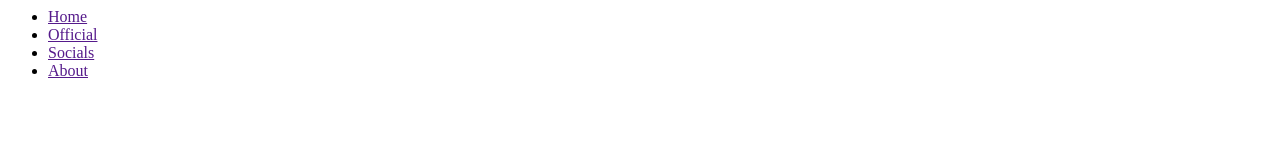
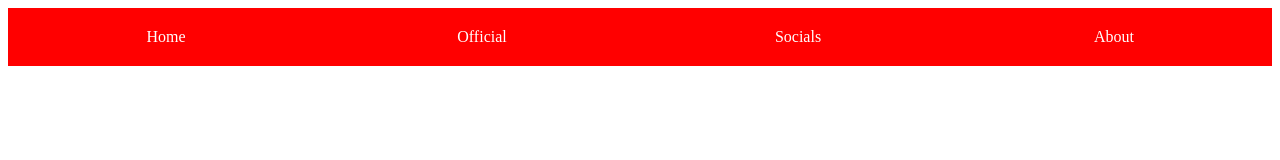
Before and after one commit to PivotAnteon/FormulaWeb, a plain HTML site: page index.html in a window 1280 px wide. Drawn offline with Linux system fonts and the light colour scheme.

Commit message:
fixed bug

```diff
--- a/index.html
+++ b/index.html
@@ -6,7 +6,7 @@
 <head>
     <meta charset="UTF-8">
     <meta name="viewport" content="width=device-width, initial-scale=1.0">
-    <link rel="stylesheet" href="4mula.css">
+    <link rel="stylesheet" href="main.css">
     <title>FormulaWeb</title>
 </head>
 <body>
```
